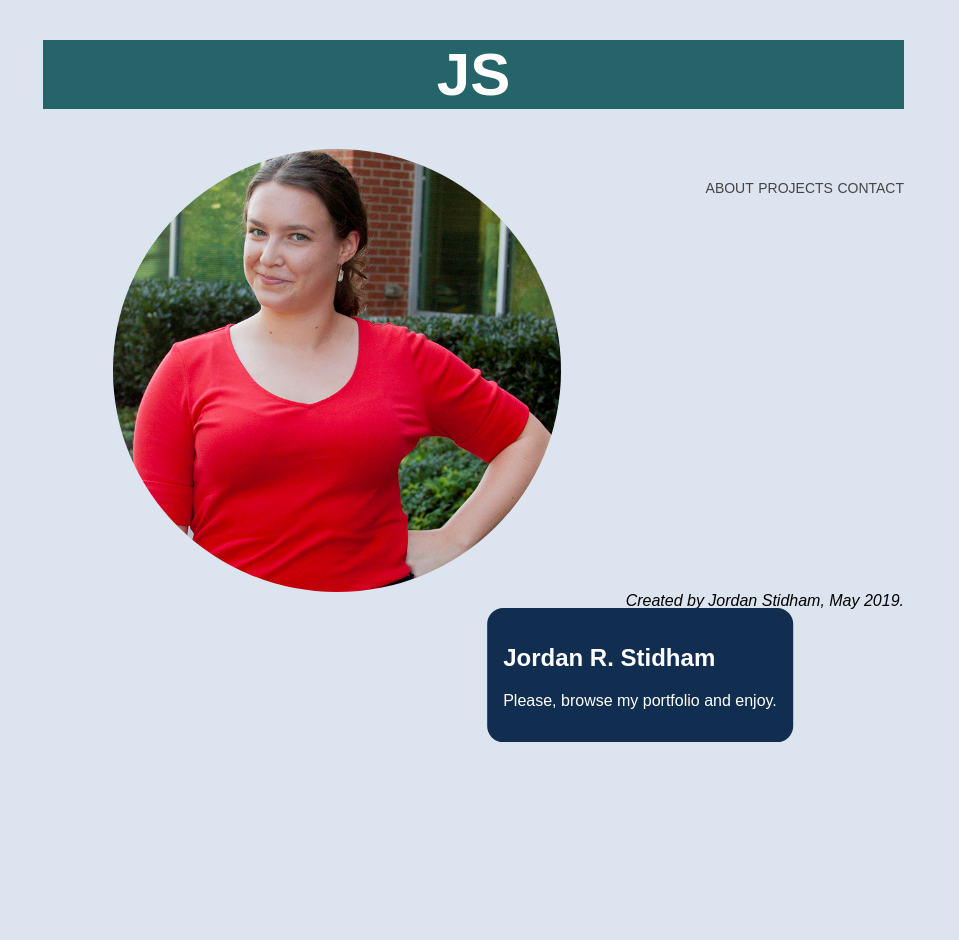
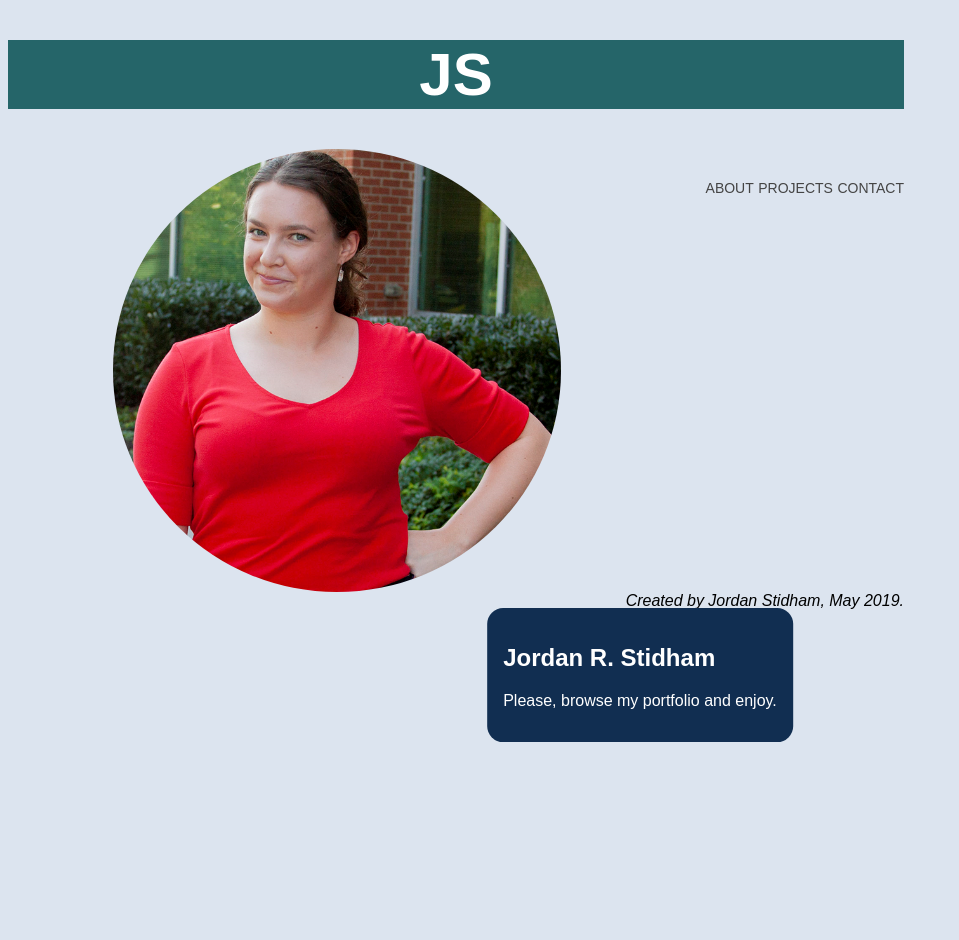
Before and after one commit to jordanstidham/PORTFOLIO, a Jekyll site: the page built from README.md, in a window 1280 px wide. Shown: the whole page, without its empty margins (0-959 px from the left). Built offline with Jekyll 4.4.1, drawn with Linux system fonts in a browser that asks for light colours; our own code applies the rules of GitHub Pages for plain Markdown files.

Commit message:
Update main.css

```diff
--- a/css/main.css
+++ b/css/main.css
@@ -14,7 +14,6 @@ body {
     color: white;
     font-size: 30px;
     text-align: center;
-    margin: 0px 0px 5px 35px;
 }
 
 /*navbar style*/
```
